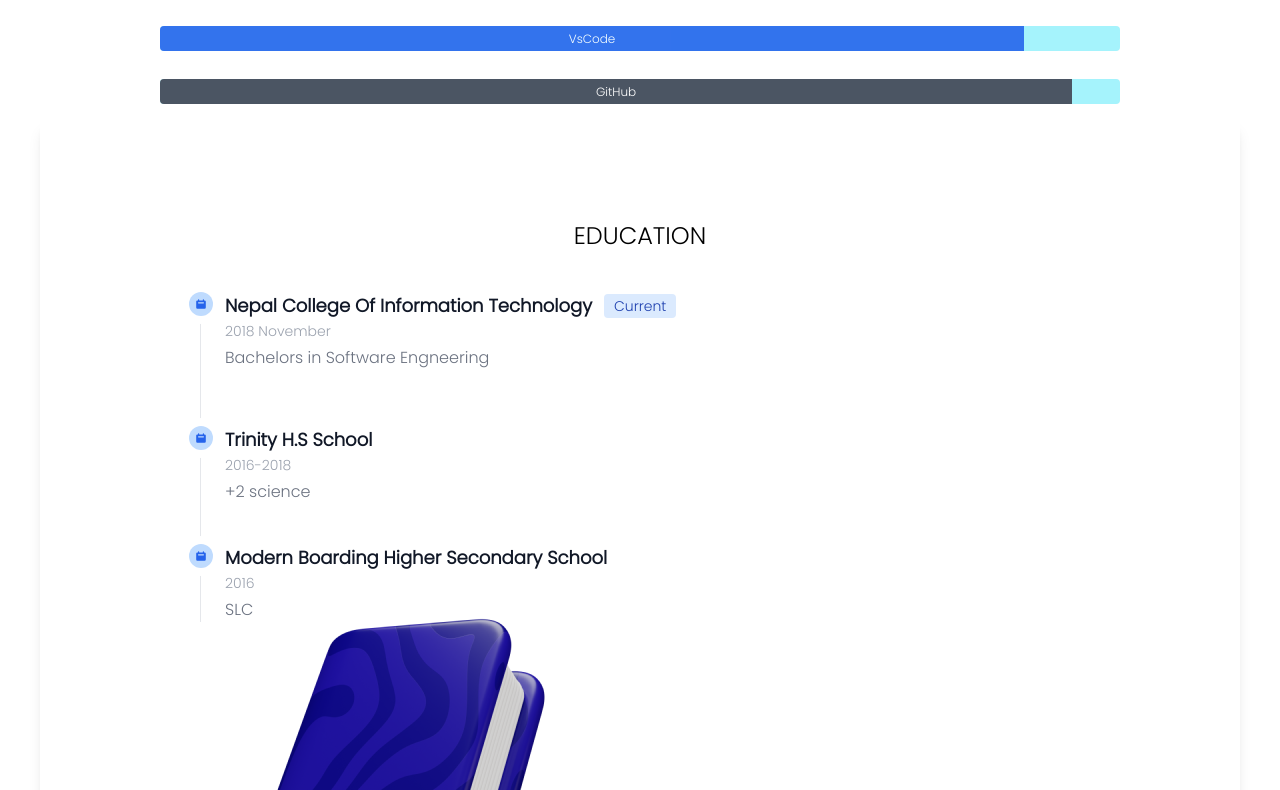
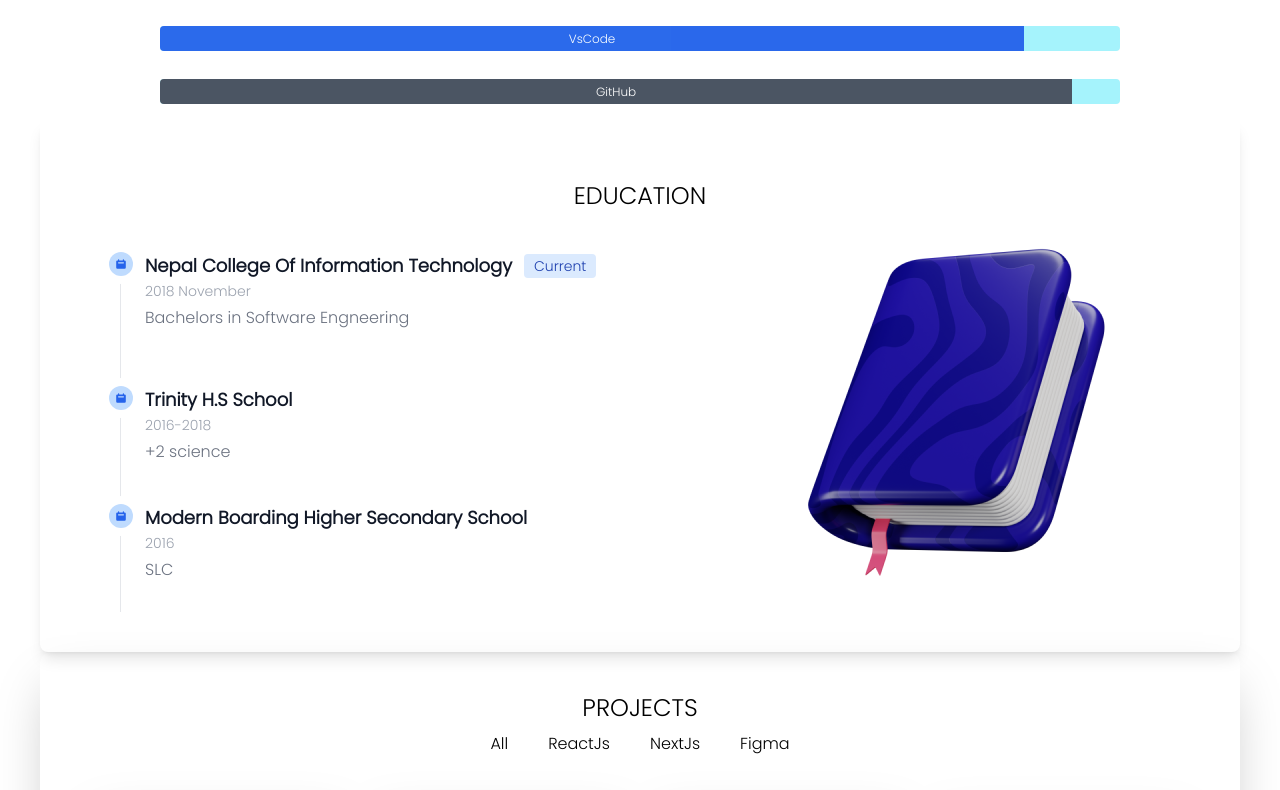
Before and after one commit to mridulgelal/react-portfolio, a React (Create React App) app: page / in a window 1280 px wide. Shown: the part 1710-2500 px from the top of the page. Built offline with nearby package versions, Linux system fonts and the light colour scheme; the HTML template or start-up script is replaced by a standard one.

Commit message:
adjusted footer

```diff
--- a/src/App.js
+++ b/src/App.js
@@ -20,8 +20,8 @@ function App() {
         <Portfolio />
 
         <Contact />
-        <Footer />
       </main>
+      <Footer />
     </div>
   );
 }
--- a/src/components/Education.js
+++ b/src/components/Education.js
@@ -2,10 +2,10 @@ import book from '../assets/book.png';
 
 const Education = () => {
   return (
-    <div className="p-20 text-black shadow-lg rounded-lg h-full ">
+    <div className=" text-black shadow-lg rounded-lg h-full py-10 ">
       <h2 className="text-center p-5 text-2xl mb-5">EDUCATION</h2>
       <div className="flex flex-wrap justify-between px-20 ">
-        <ol class="relative border-l border-gray-200  flex flex-col   ">
+        <ol class="relative border-l border-gray-200  flex flex-col ">
           <li class="mb-10 ml-6">
             <span class="flex absolute -left-3 justify-center items-center w-6 h-6 bg-blue-200 rounded-full ring-8 ring-white dark:ring-gray-900 dark:bg-blue-900">
               <svg
--- a/src/components/Footer.js
+++ b/src/components/Footer.js
@@ -1,6 +1,6 @@
 const Footer = () => {
   return (
-    <footer className="flex justify-evenly bg-cyan-50 absolute w-full -ml-10 right-0 h-10 ">
+    <footer className="flex  flex-wrap justify-evenly bg-cyan-50 w-[100%] right-0 ">
       <div className=" pt-3 ml-10 flex  ">
         <a
           class="mr-9  text-gray-800"
@@ -116,7 +116,7 @@ const Footer = () => {
         </a>
       </div>
       <div>
-        <div class="text-center text-gray-700  text-sm pt-3 w-full ">
+        <div class="text-center text-gray-700  text-sm pt-3 w-full  ">
           © 2022 Copyright:
           <a class="text-gray-800" href="https://tailwind-elements.com/">
             &nbsp; Mridul Gelal
```
